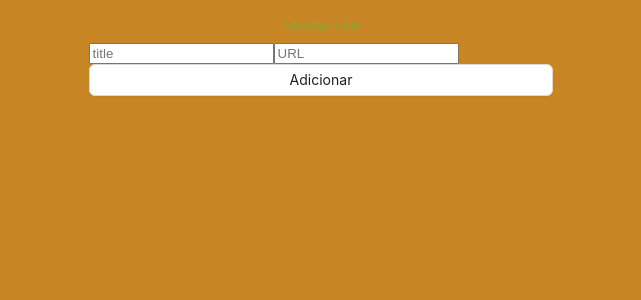
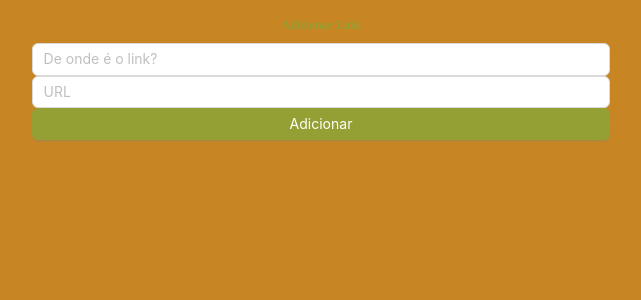
Before and after one commit to develany/11group, a React (Create React App) app: page /users/1/links in a window 1280 px wide. Shown: the top 300 px of the page, without its empty margins (319-960 px from the left). Built offline with nearby package versions, Linux system fonts and the light colour scheme.

Commit message:
alterações no css

```diff
--- a/src/pages/AddLink.jsx
+++ b/src/pages/AddLink.jsx
@@ -1,7 +1,7 @@
-import { Button, message } from 'antd';
+import { Button, Input } from 'antd';
 import { API } from '../services/Api';
 import { useState } from 'react';
-import { Link, Navigate, useParams } from 'react-router-dom';
+import { useParams } from 'react-router-dom';
 
 
 const AddLink = () => {
@@ -36,20 +36,25 @@ const AddLink = () => {
     <div>
       {link && <h2>Links</h2>}
       <h2>Adicionar Link</h2>
-      <input
+      <Input
               type="string"
-        placeholder="title"
+              id="title"
+              name="title"
+              placeholder="De onde é o link?"
               value={title}
               onChange={(e) => setTitle(e.target.value)}
             />
-      <input
+
+      <Input
               type="url"
+              id="URL"
+              name="URL"
               placeholder="URL"
               value={url}
         onChange={(e) => setUrl(e.target.value)}
             />
 
-      <Button onClick={add} htmlType="submit">Adicionar</Button>
+      <Button type="primary" style={{ backgroundColor: '#95a034' }}  className="login-form-button" onClick={add} htmlType="submit">Adicionar</Button>
     </div>
   );
 }
--- a/src/pages/Listusers.jsx
+++ b/src/pages/Listusers.jsx
@@ -18,7 +18,7 @@ function ListUsers() {
 
   return (
     <>
-      <div id="img"><img src={Logo} alt="Paisagem" width={200} /></div>
+      <div id="img"><img src={Logo} alt="Paisagem" width={300} /></div>
       <div id="formulario">
         <h1 id="Listusers">Usuários da 11Link</h1>
         <hr />
--- a/src/pages/Login.jsx
+++ b/src/pages/Login.jsx
@@ -30,7 +30,7 @@ const Login = () => {
 
   return (
     <>
-      <div id="img"><img src={Logo} alt="Paisagem" width={200} /></div>
+      <div id="img"><img src={Logo} alt="Paisagem" width={300} /></div>
       <div id="formulario">
         <h1>Faça o Login</h1>
 
--- a/src/pages/login.css
+++ b/src/pages/login.css
@@ -60,3 +60,6 @@ Button{
   padding-bottom: 15px;
 
 }
+#title{
+  padding-bottom: 5px;
+}
```
Also changed, not shown: src/assets/logo.png. Lines whose indentation alone changed are shown as unchanged.
